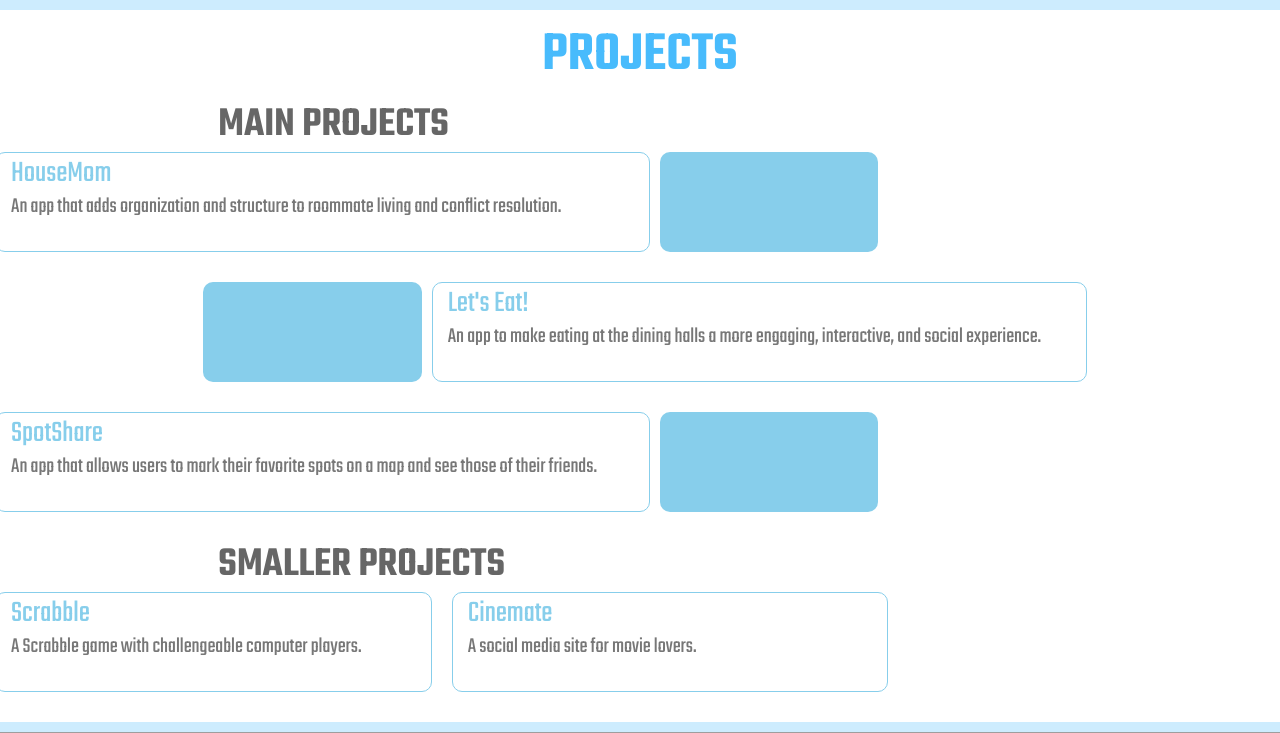
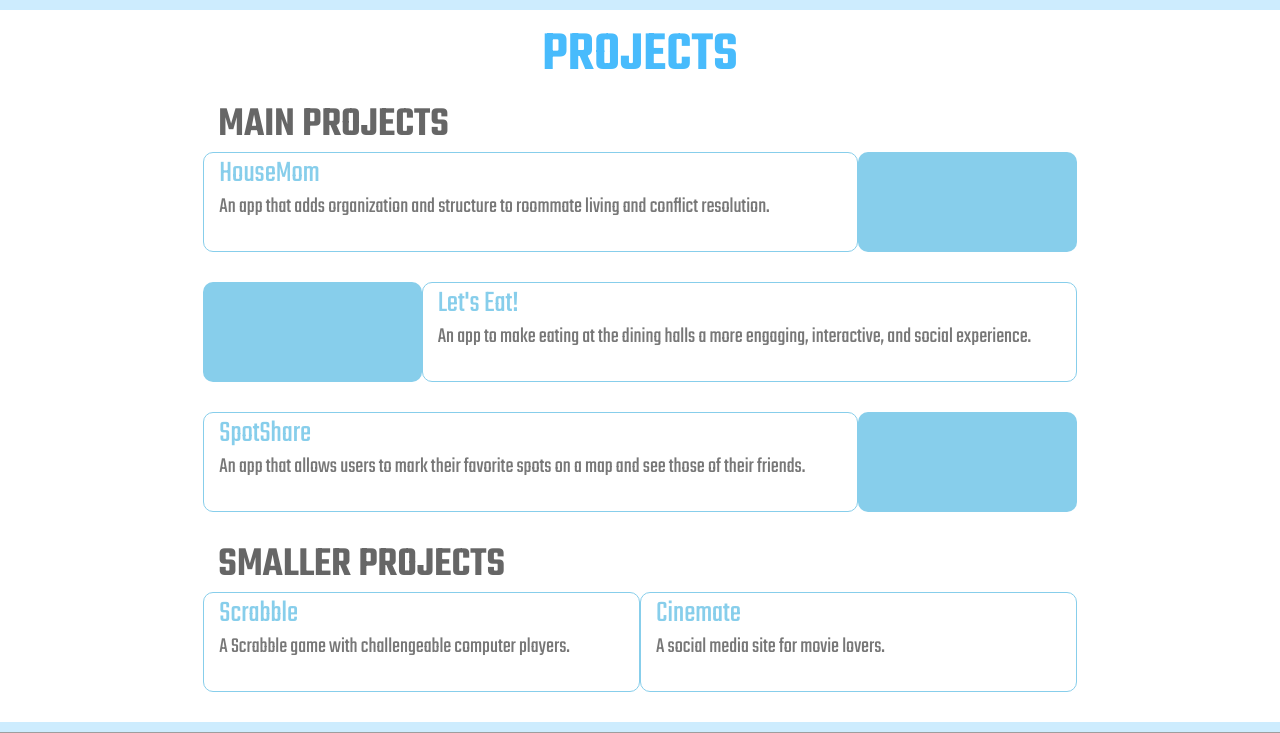
Before and after one commit to joalin15/joannlin.me, a PHP site: page / in a window 1280 px wide. Shown: the part 1177-1910 px from the top of the page. Run offline with PHP 8.4, Linux system fonts and the light colour scheme; some libraries are stand-ins or nearby versions; grey boxes are pictures that could not be loaded.

Commit message:
fixed projects formatting

```diff
--- a/stylesheets/projects.css
+++ b/stylesheets/projects.css
@@ -10,7 +10,6 @@
 	height: 100px;
 	border-radius: 10px;
 	border: 1px solid skyblue;
-	margin: 0 10px;
 }
 
 .project-header {
```
